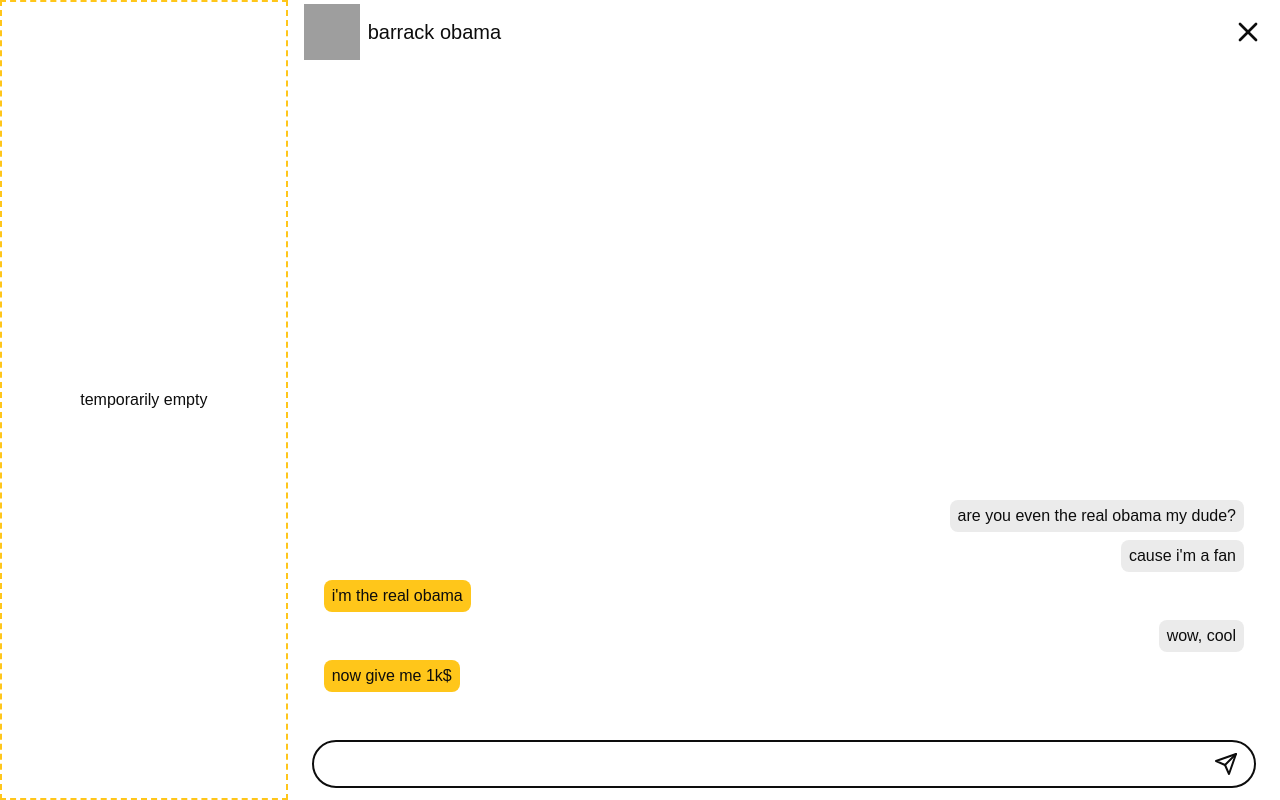
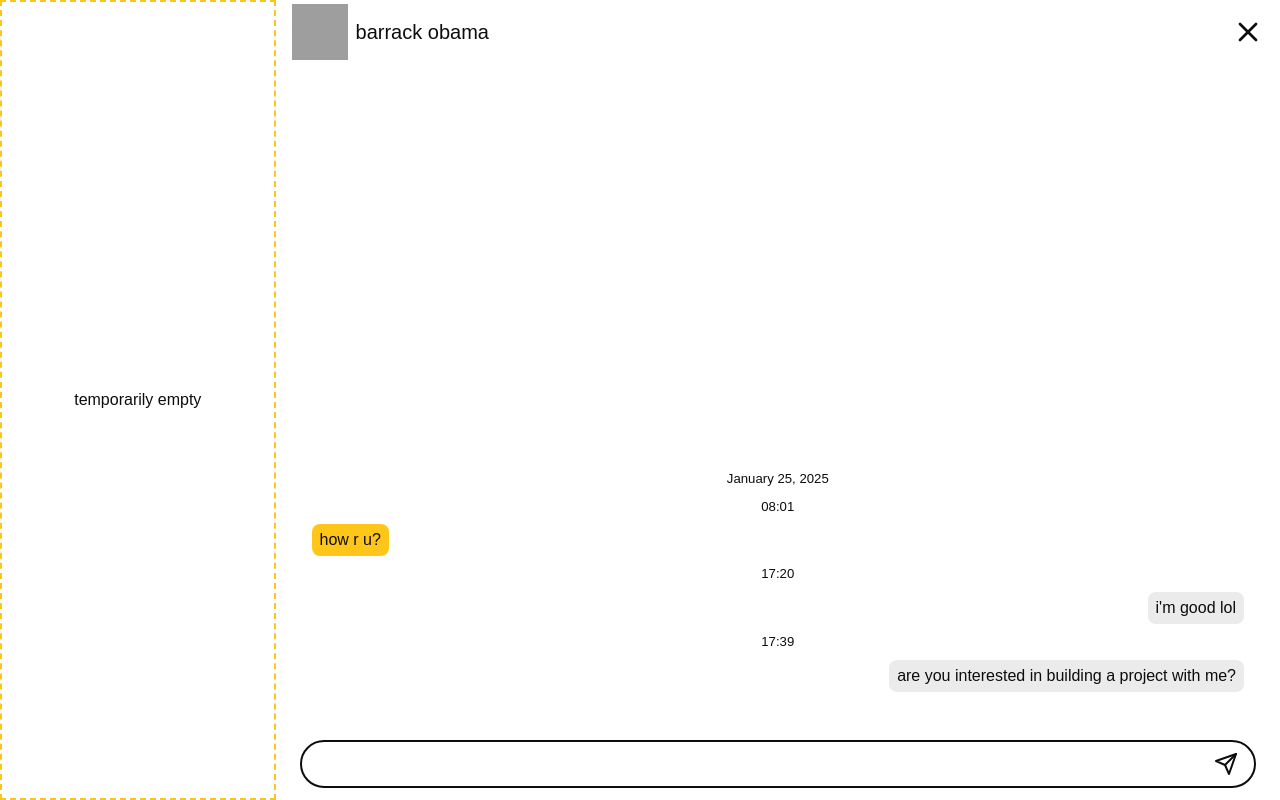
Before and after one commit to yuugure-aikouka/kyoto-ui, a Next.js app: page /chat in a window 1280 px wide. Built offline with nearby package versions, Linux system fonts and the light colour scheme; grey boxes are pictures that could not be loaded; a web font is replaced by a local one.

Commit message:
mock chat history

```diff
--- a/src/app/chat/page.tsx
+++ b/src/app/chat/page.tsx
@@ -3,14 +3,38 @@
 import ChatBox from '@/components/ChatBox';
 
 import { getChat } from '@/mocks/chat';
+import { Chat } from '@/components/ChatBox/ChatHistory';
+
+const formatHistory = ({
+  chat_id,
+  is_my_chat,
+  content,
+  timestamp,
+}: {
+  chat_id: string;
+  is_my_chat: boolean;
+  content: string;
+  timestamp: number;
+}): Chat => {
+  return {
+    chatId: chat_id,
+    content,
+    timestamp,
+    isMyChat: is_my_chat,
+  };
+};
 
 const Page = () => {
-  const { avatar_url, display_name } = getChat();
+  const { avatar_url, display_name, history } = getChat();
 
   return (
     <ChatLayout>
       <PartnerList />
-      <ChatBox avatarUrl={avatar_url} name={display_name} />
+      <ChatBox
+        history={history.map((entry) => formatHistory(entry))}
+        avatarUrl={avatar_url}
+        name={display_name}
+      />
     </ChatLayout>
   );
 };
--- a/src/components/ChatBox/ChatBox.tsx
+++ b/src/components/ChatBox/ChatBox.tsx
@@ -6,9 +6,12 @@
 import ChatHistory from '@/components/ChatBox/ChatHistory';
 import Input from '@/components/ChatBox/Input';
 
+import { Chat } from '@/components/ChatBox/ChatHistory';
+
 type ChatBoxProps = {
   avatarUrl: string;
   name: string;
+  history?: Chat[];
 };
 
 const Container = styled.div`
@@ -20,12 +23,12 @@
   }
 `;
 
-const ChatBox = ({ avatarUrl, name }: ChatBoxProps) => {
+const ChatBox = ({ avatarUrl, name, history }: ChatBoxProps) => {
   return (
     <Container>
       <Header avatarUrl={avatarUrl} name={name} />
 
-      <ChatHistory />
+      <ChatHistory chats={history} />
 
       <Input />
     </Container>
--- a/src/components/ChatBox/ChatHistory.tsx
+++ b/src/components/ChatBox/ChatHistory.tsx
@@ -1,26 +1,73 @@
 'use client';
 import React from 'react';
+import styled from 'styled-components';
+
 import ChatBubble from '@/components/ChatBubble';
 
 import { Section } from '@/components/ChatBox/styled-components';
+import { epochToDate, epochToHour } from '@/utils/time';
 
-const ChatHistory = () => {
+export type Chat = {
+  chatId: string;
+  content: string;
+
+  timestamp: number;
+  isMyChat: boolean;
+};
+
+type Props = {
+  chats?: Chat[];
+};
+
+const determineSender = (isMyChat: boolean): 'me' | 'them' => {
+  return isMyChat ? 'me' : 'them';
+};
+
+// todo: perhaps we can turn this into generic component?
+const Timestamp = styled.span`
+  font-size: 0.825rem;
+
+  ${Section} & {
+    margin-inline: auto;
+  }
+`;
+
+const isNewDay = (
+  newTimestamp: number,
+  previousTimestamp: number
+): boolean => {
+  if (previousTimestamp == -1) {
+    return true;
+  }
+
+  return epochToDate(newTimestamp) != epochToDate(previousTimestamp);
+};
+
+const ChatHistory = ({ chats = [] }: Props) => {
   return (
     <Section>
-      <ChatBubble sender="me">
-        are you even the real obama my dude?
-      </ChatBubble>
-      <ChatBubble sender="me">{"cause i'm a fan"}</ChatBubble>
-      <ChatBubble sender="them">{"i'm the real obama"}</ChatBubble>
-      <ChatBubble sender="me">{'wow, cool'}</ChatBubble>
-      <ChatBubble sender="them">{'now give me 1k$'}</ChatBubble>
-      {/* {Array.from(Array(100).keys()).map((_) => {
-        return (
-          <ChatBubble key={_} sender="them">
-            {'now give me 1k$'}
-          </ChatBubble>
-        );
-      })} */}
+      {chats.map(
+        (
+          { chatId, content, isMyChat, timestamp }: Chat,
+          index: number
+        ) => {
+          return (
+            <React.Fragment key={chatId}>
+              {/* basically, we only render the 'date-month-year' of the day once */}
+              {isNewDay(
+                timestamp,
+                index > 0 ? chats[index - 1].timestamp : -1
+              ) && <Timestamp>{epochToDate(timestamp)}</Timestamp>}
+              <Timestamp>{epochToHour(timestamp)}</Timestamp>
+              <ChatBubble
+                key={chatId}
+                sender={determineSender(isMyChat)}>
+                {content}
+              </ChatBubble>
+            </React.Fragment>
+          );
+        }
+      )}
     </Section>
   );
 };
--- a/src/mocks/chat.ts
+++ b/src/mocks/chat.ts
@@ -6,16 +6,22 @@
     username: 'milkers728',
     history: [
       {
-        chat_id: '[string]',
+        chat_id: '1',
         is_my_chat: false,
         content: 'how r u?',
-        timestamp: 1737792062,
+        timestamp: 1737792062000,
       },
       {
-        chat_id: '[string]',
+        chat_id: '2',
         is_my_chat: true,
         content: "i'm good lol",
-        timestamp: 1737792063,
+        timestamp: 1737825627000,
+      },
+      {
+        chat_id: '3',
+        is_my_chat: true,
+        content: 'are you interested in building a project with me?',
+        timestamp: 1737826759000,
       },
     ],
   };
--- /dev/null
+++ b/src/utils/time.ts
@@ -0,0 +1,20 @@
+// epoch must be in milliseconds
+export const epochToDate = (epoch: number): string => {
+  const date = new Date(epoch);
+
+  return date.toLocaleString('en-US', {
+    month: 'long',
+    day: 'numeric',
+    year: 'numeric',
+  });
+};
+
+export const epochToHour = (epoch: number): string => {
+  const date = new Date(epoch);
+
+  return date.toLocaleString('en-US', {
+    hour: 'numeric',
+    minute: 'numeric',
+    hour12: false,
+  });
+};
```
